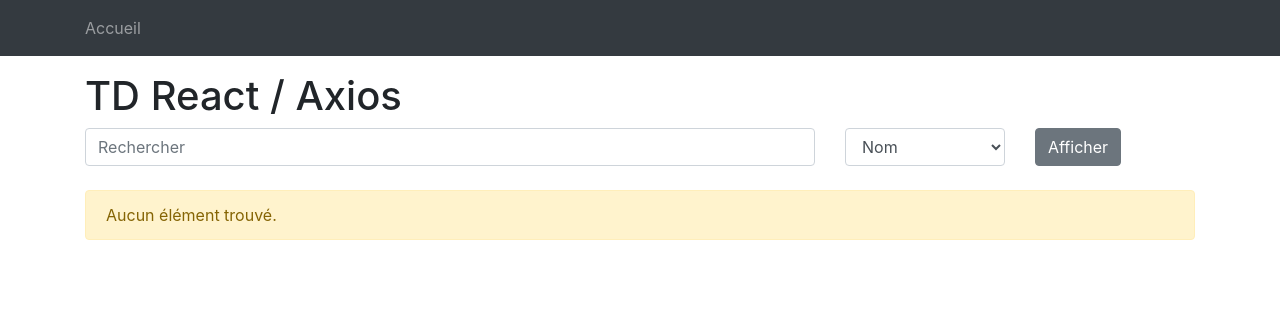
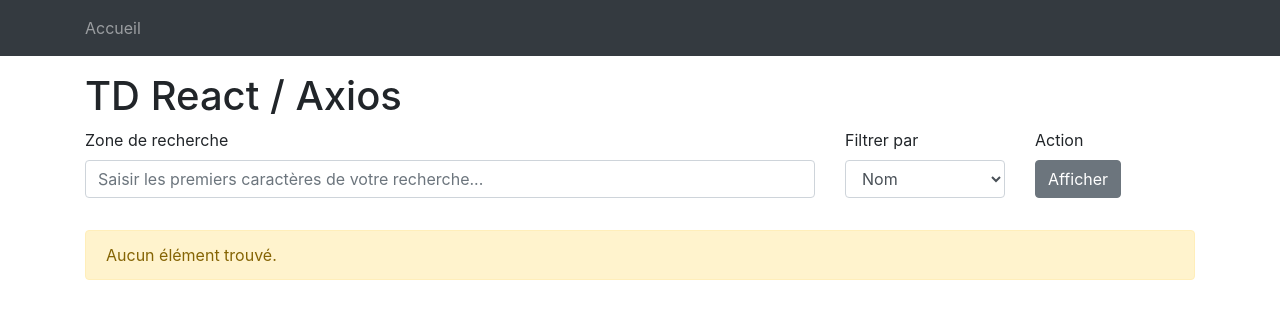
Before and after one commit to Morphiine/react, a React (Create React App) app: page / in a window 1280 px wide. Shown: the top 318 px of the page. Built offline with nearby package versions, Linux system fonts and the light colour scheme; no server answers.

Commit message:
first commit

```diff
--- a/src/App.js
+++ b/src/App.js
@@ -76,7 +76,7 @@ function App() {
           <div className="container">
             <Switch>
               <Route exact path="/">
-                    <Header onSearch={setSearch} search={search} onFetchClick={ handleFetchClick } onChangeSearch={ handleChangeSearch }/>
+                <Header onSearch={ setSearch } search={ search } onFetchClick={ handleFetchClick } onChangeSearch={ handleChangeSearch }/>
                 <Home users={ usersFiltered }/>
               </Route>
               <Route path="/user/:userid">
--- a/src/comp/Button.js
+++ b/src/comp/Button.js
@@ -2,8 +2,9 @@ import React from 'react';
 
 function Button( { onClick } ) {
     return (
-        <div className="col-2">
-            <button onClick={onClick} id="fetch-users" className="btn btn-secondary">Afficher</button>
+        <div className="col-sm-2 col-12">
+            <label for="fetchUsers">Action</label>
+            <div><button onClick={onClick} id="fetchUsers" className="btn btn-secondary align-text-bottom">Afficher</button></div>
         </div>
     );
 }
--- a/src/comp/Input.js
+++ b/src/comp/Input.js
@@ -2,9 +2,10 @@ import React from 'react';
 
 function Input( { onChange, value } ) {
     return (
-        <label className="col-8">
-            <input onChange={(e) => onChange(e.target.value)} value={value} type="text" className="form-control" placeholder="Rechercher" />
-        </label>
+        <div className="col-sm-8 col-8 form-group">
+            <label for="inputSearch">Zone de recherche</label>
+            <input id="inputSearch" onChange={(e) => onChange(e.target.value)} value={value} type="text" className="form-control" placeholder="Saisir les premiers caractères de votre recherche..." />
+        </div>
     );
 }
 
--- a/src/comp/Row.js
+++ b/src/comp/Row.js
@@ -9,7 +9,7 @@ function Row({ user }) {
             <th>{user.firstName}</th>
             <th>{user.phone}</th>
             <th>{user.email}</th>
-            <th><Link to={`/user/${user.id}`}><button type="button" className="btn btn-outline-primary">Éditer</button></Link></th>
+            <th><Link className="btn btn-outline-primary" to={`/user/${user.id}`}>Éditer</Link></th>
         </tr>
     );
 }
--- a/src/comp/Select.js
+++ b/src/comp/Select.js
@@ -2,8 +2,9 @@ import React from 'react';
 
 function Select({ value }) {
     return (
-        <div className="col-2">
-            <select onClick={ console.log('test') } className="form-control">
+        <div className="col-sm-2 col-12 form-group">
+            <label for="inputFilter hidden-md-up">Filtrer par</label>
+            <select id="inputFilter" onChange={ console.log('brbrbr') } className="form-control">
                 <option value="firstName">Nom</option>
                 <option value="lastName">Prénom</option>
                 <option value="mail">Email</option>
--- a/src/comp/ShowUser.js
+++ b/src/comp/ShowUser.js
@@ -6,7 +6,11 @@ function ShowUser({ users }) {
     const { userid } = useParams();
 
     if(users.length === 0) {
-        return null
+        return(
+            <div className="alert alert-warning" role="alert">
+                Aucun élément trouvé.
+            </div>
+        );
     }
 
     const user = users.find((user) => user.id === userid);
@@ -18,7 +22,7 @@ function ShowUser({ users }) {
             </div>
             <div className="col-sm-8 col-12 card bg-light">
                 <div className="card-body">
-                <h5 className="card-title mb-3">{ user.lastName } { user.firstName } (#ID {user.id})</h5>
+                <h5 className="card-title mb-3">{ user.lastName } { user.firstName } (#ID { user.id })</h5>
                     <div><b>Téléphone</b> { user.phone }</div>
                     <div><b>E-mail</b> { user.email }</div>
                 </div>
```
Also changed, not shown: src/comp/Home.js (line endings or trailing spaces), src/comp/Nav.js (line endings or trailing spaces), 1 other file (tests, documents, lock files or other folders). Lines whose indentation alone changed are shown as unchanged.
